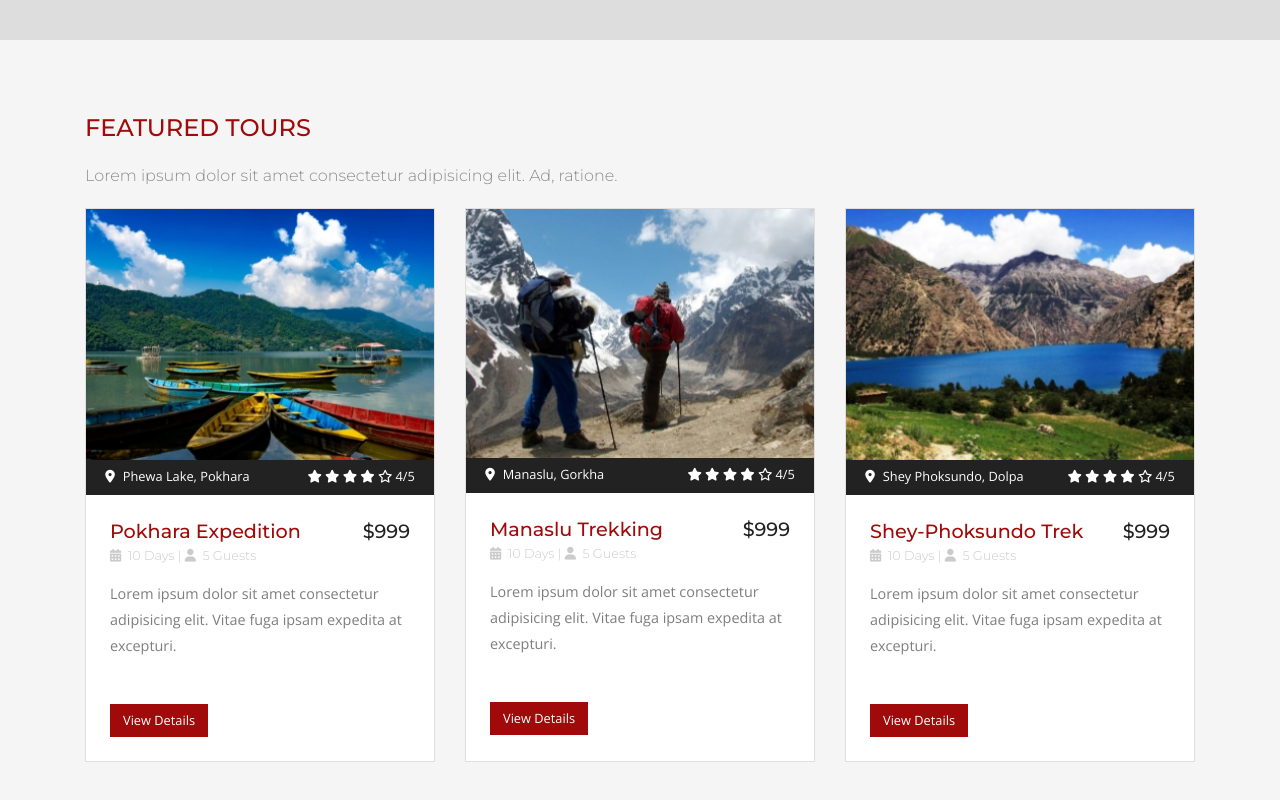
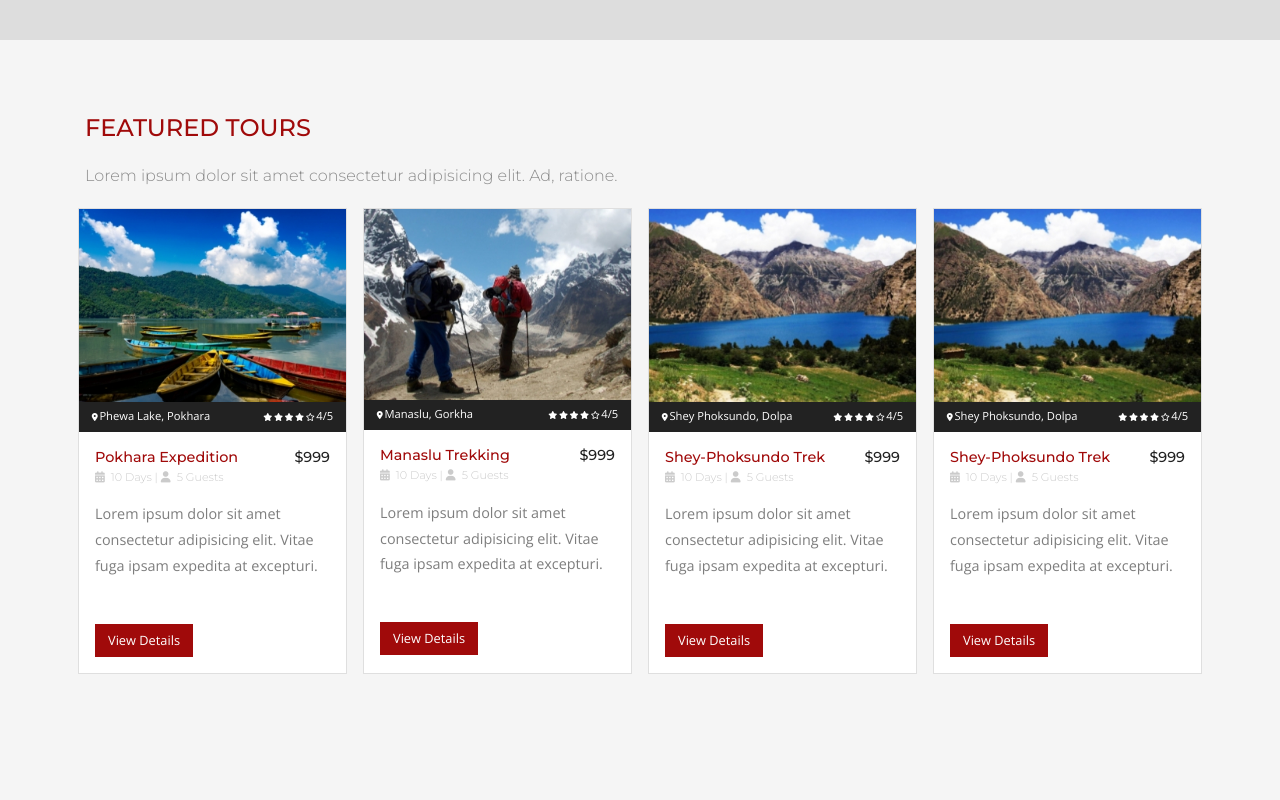
Before and after one commit to SaujanMac/Travelry-Website, a plain HTML site: page index.html in a window 1280 px wide. Shown: the part 3116-3916 px from the top of the page. After the commit the page ends 3854 px from the top, so only its background shows below. Drawn offline with nearby package versions, Linux system fonts and the light colour scheme.

Commit message:
populartoursUI

```diff
--- a/css/style.scss
+++ b/css/style.scss
@@ -355,13 +355,14 @@ h3 {
             line-height: 3;
         }
         .card {
+            margin: 0 0.5rem;
             border-radius: 0;
             .card-img-top{
                 border-radius: 0;
             }
             .label{
                 background-color: #222222;
-                padding: 0.7rem 1.2rem;
+                padding: 0.7rem 0.8rem;
                 margin: 0;
                 font-family: 'Open Sans';
                 display: flex;
@@ -371,16 +372,17 @@ h3 {
                     line-height: 0;
                     color: #ffffff!important;
                     font-weight: 400!important;
+                    font-size: 0.7rem;
                     .fas,.far,.fa {
-                        font-size: 0.8rem;
-                        padding: 0 0.2rem 0 0;
+                        font-size: 0.5rem;
+                        padding: 0 0.1rem 0 0;
                     }
                 }
             }
             .card-body {
-                padding: 1.5rem;
+                padding: 1rem;
                 .card-title {
-                    font-size: 1.2rem;
+                    font-size: 0.9rem;
                     display: flex;
                     align-items: center;
                     justify-content: space-between;
@@ -393,7 +395,7 @@ h3 {
                 .text-muted {
                     color: var(--lightgrey)!important;
                     line-height: 2;
-                    font-size: 0.8rem;
+                    font-size: 0.7rem;
                     .fa {
                         padding: 0 0.2rem 0 0;
                     }
--- a/index.html
+++ b/index.html
@@ -211,7 +211,7 @@
         <!-- CARD -->
         <div class="card">
           <img class="card-img-top" src="images/pokhara.jpg" alt="Card image cap">
-          <p class="label"><small class="text-muted"><i class="fas fa-map-marker-alt pr-2"></i>Phewa Lake, Pokhara</small>
+          <p class="label"><small class="text-muted"><i class="fas fa-map-marker-alt"></i>Phewa Lake, Pokhara</small>
           <small class="text-muted"><i class="fas fa-star"></i><i class="fas fa-star"></i><i class="fas fa-star"></i><i class="fas fa-star"></i><i class="far fa-star"></i>4/5</small>
           </p>
           <div class="card-body">
@@ -224,7 +224,7 @@
         <!-- CARD -->
         <div class="card">
           <img class="card-img-top" src="images/manaslu.jpg" alt="Card image cap">
-          <p class="label"><small class="text-muted"><i class="fas fa-map-marker-alt pr-2"></i>Manaslu, Gorkha</small>
+          <p class="label"><small class="text-muted"><i class="fas fa-map-marker-alt"></i>Manaslu, Gorkha</small>
           <small class="text-muted"><i class="fas fa-star"></i><i class="fas fa-star"></i><i class="fas fa-star"></i><i class="fas fa-star"></i><i class="far fa-star"></i>4/5</small>
           </p>
           <div class="card-body">
@@ -237,7 +237,7 @@
         <!-- CARD -->
         <div class="card">
           <img class="card-img-top" src="images/sheyphoksundo.jpg" alt="Card image cap">
-          <p class="label"><small class="text-muted"><i class="fas fa-map-marker-alt pr-2"></i>Shey Phoksundo, Dolpa</small>
+          <p class="label"><small class="text-muted"><i class="fas fa-map-marker-alt"></i>Shey Phoksundo, Dolpa</small>
           <small class="text-muted"><i class="fas fa-star"></i><i class="fas fa-star"></i><i class="fas fa-star"></i><i class="fas fa-star"></i><i class="far fa-star"></i>4/5</small>
           </p>
           <div class="card-body">
@@ -247,6 +247,19 @@
             <button class="btn">View Details</button>
           </div>
         </div>
+                <!-- CARD -->
+                <div class="card">
+                  <img class="card-img-top" src="images/sheyphoksundo.jpg" alt="Card image cap">
+                  <p class="label"><small class="text-muted"><i class="fas fa-map-marker-alt"></i>Shey Phoksundo, Dolpa</small>
+                  <small class="text-muted"><i class="fas fa-star"></i><i class="fas fa-star"></i><i class="fas fa-star"></i><i class="fas fa-star"></i><i class="far fa-star"></i>4/5</small>
+                  </p>
+                  <div class="card-body">
+                    <h5 class="card-title m-0"><div class="title">Shey-Phoksundo Trek</div><div class="price">$999</div></h5>
+                    <div class="text-muted"><i class="fa fa-calendar"></i> 10 Days   |   <i class="fa fa-user"></i> 5 Guests</div>
+                    <p class="card-text">Lorem ipsum dolor sit amet consectetur adipisicing elit. Vitae fuga ipsam expedita at excepturi.</p>
+                    <button class="btn">View Details</button>
+                  </div>
+                </div>
       </div>
     </div>
   </div>
```
Also changed, not shown: css/style.css, 1 other file.
